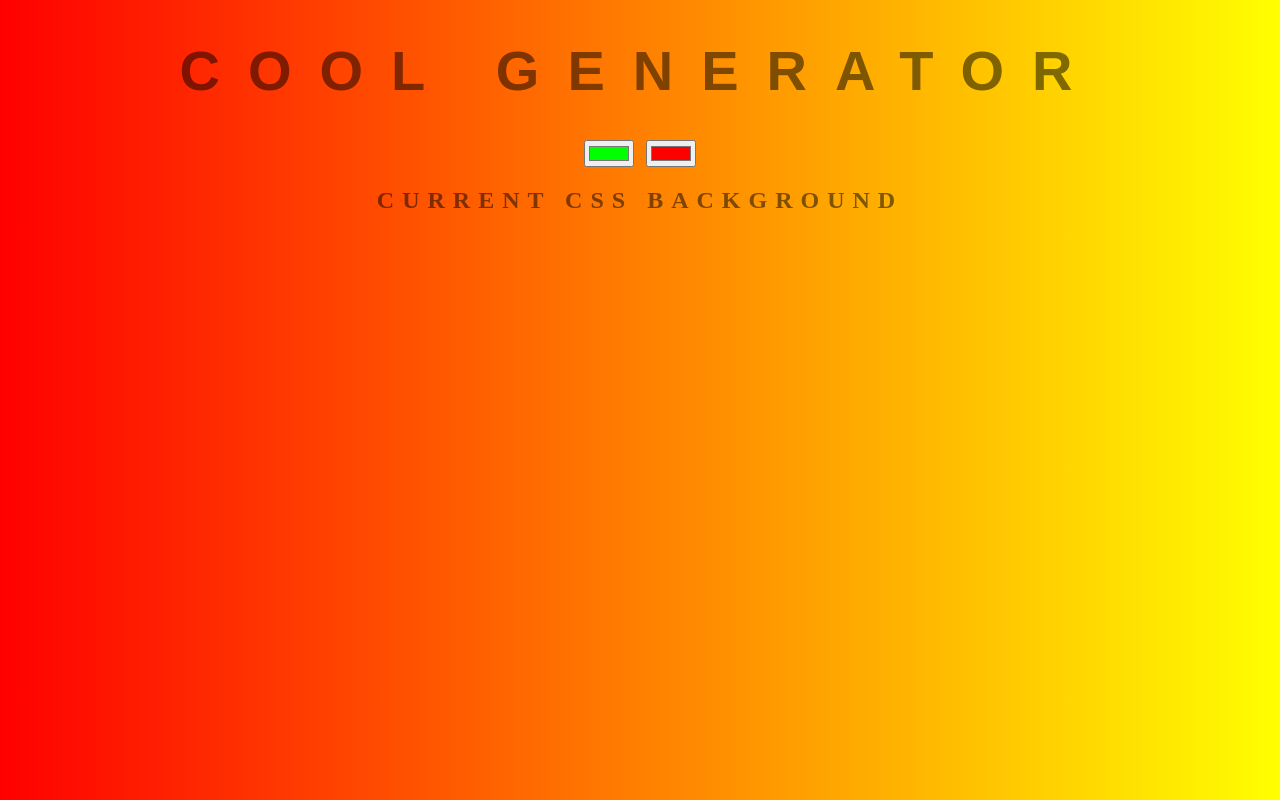
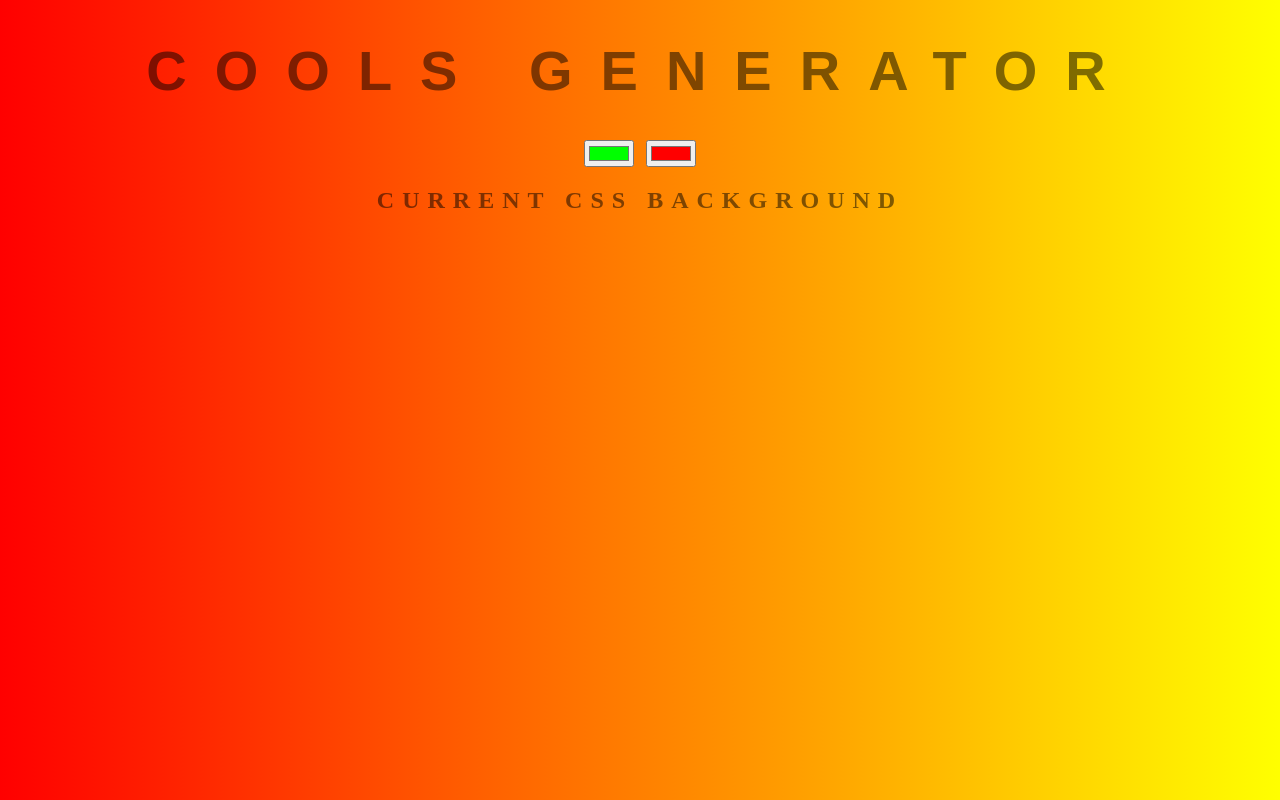
Before and after one commit to covenant247okwum/background, a plain HTML site: page index.html in a window 1280 px wide. Drawn offline with Linux system fonts and the light colour scheme.

Commit message:
third commit

```diff
--- a/index.html
+++ b/index.html
@@ -7,7 +7,7 @@
 	<link rel="stylesheet" type="text/css" href="style.css">
 </head>
 <body id="Gradient">
-	<h1>Cool Generator</h1>
+	<h1>Cools Generator</h1>
 		<input class="color1" type="color" name="color1" value="#00ff00">
 		<input class="color2" type="color" name="color2" value="#ff0000">
 
```
